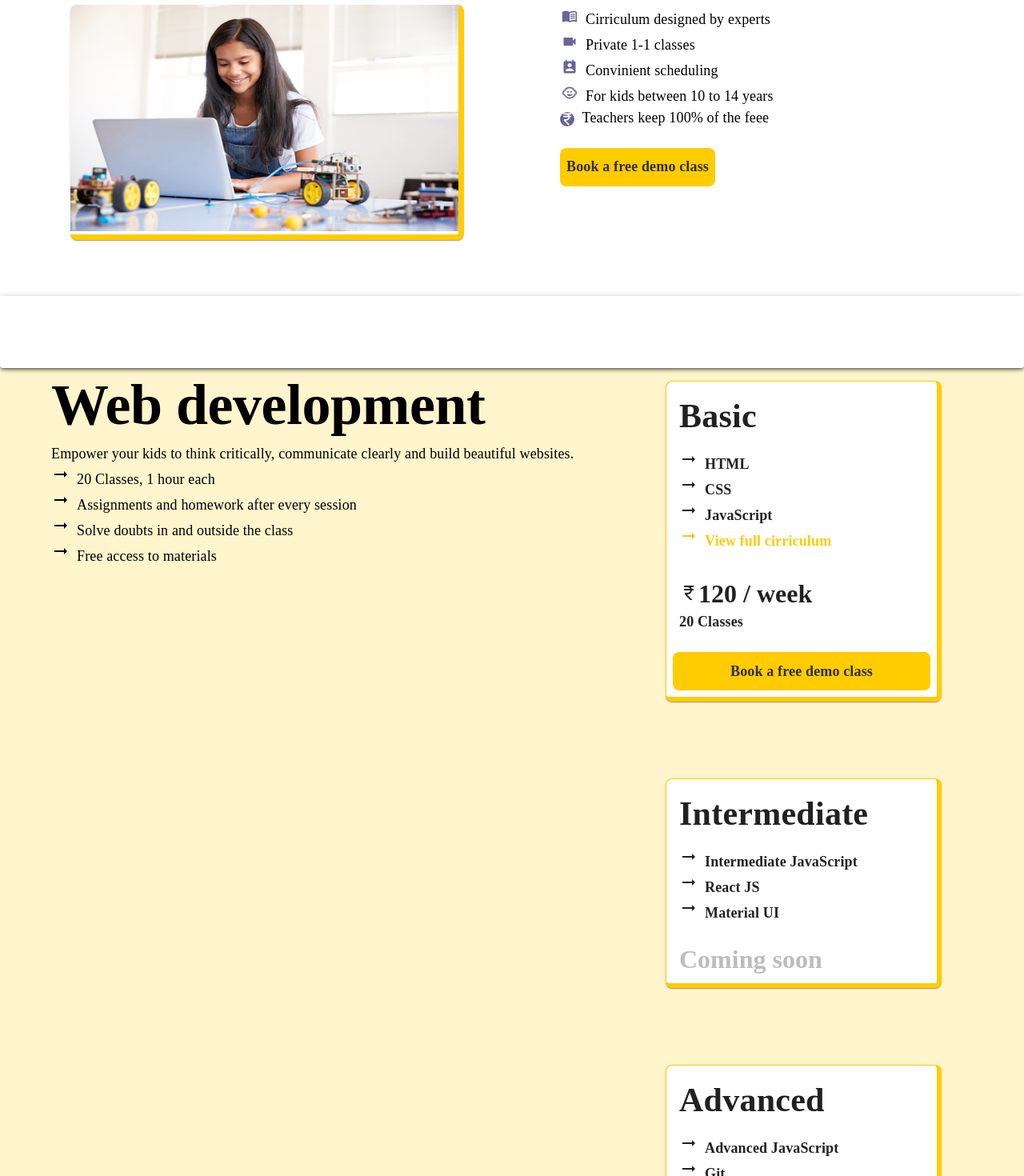
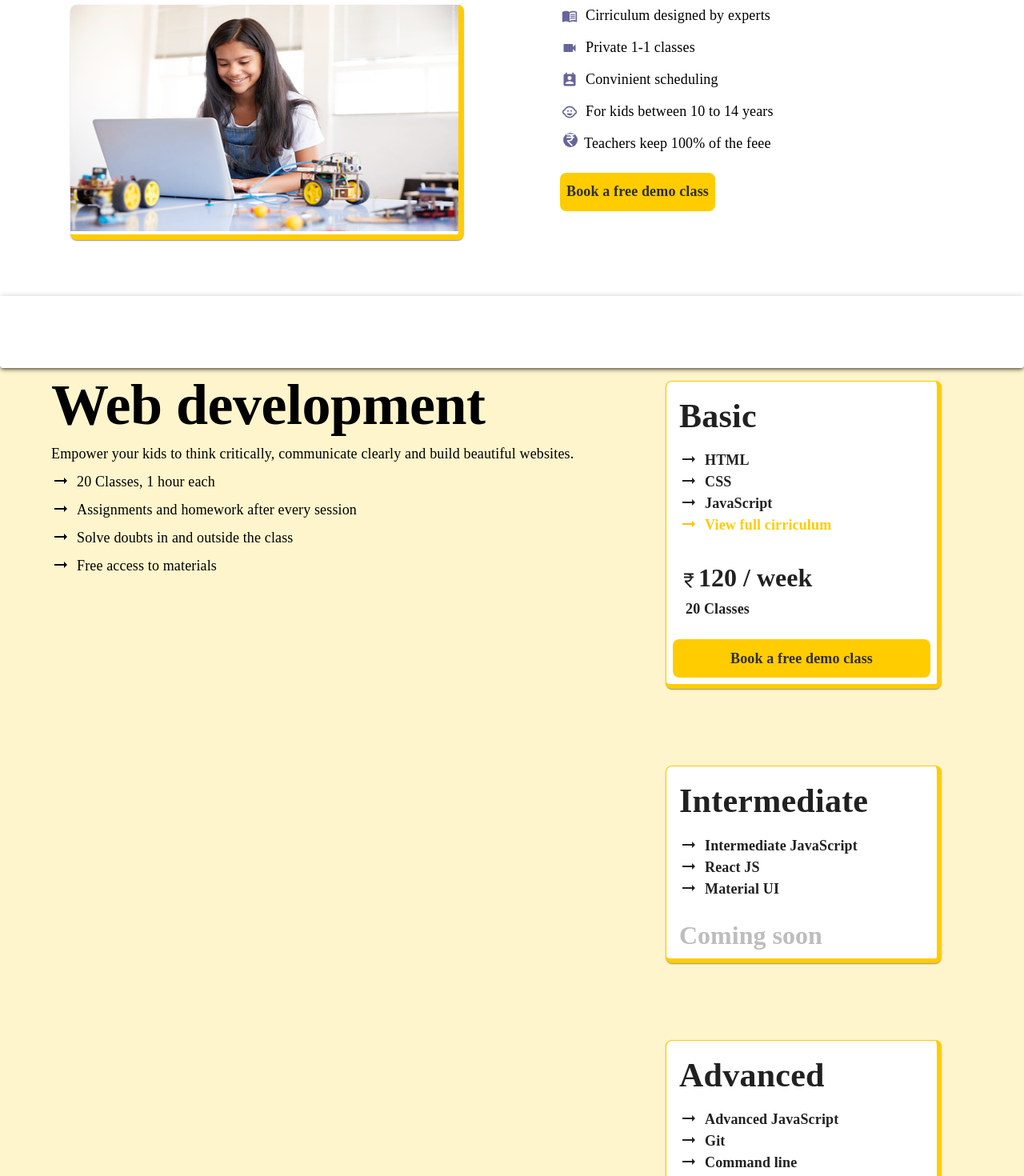
Before and after one commit to navgurukul/playcub-fe, a Next.js app: page /home in a window 1280 px wide. Shown: the part 340-1810 px from the top of the page at 80% size. Built offline with nearby package versions, Linux system fonts and the light colour scheme.

Commit message:
Created home page ui

```diff
--- a/pages/home/ClassesCard.js
+++ b/pages/home/ClassesCard.js
@@ -7,16 +7,17 @@ import {
     CardContent,
     CardActions,
     Grid,
+    Box,
   } from "@mui/material";
 import ArrowRightAltIcon from '@mui/icons-material/ArrowRightAlt';
 import CurrencyRupeeIcon from '@mui/icons-material/CurrencyRupee';
 import Footer from "../../comp/Footer";
-// import {Parallax, ParallaxLayer} from "@react-spring/parallax";
+
 
 const ClassesCard =()=>{
     return(
         <>
-        <Container maxWidth="100%"sx={{mt:10,mb:10, background: "#FFF5CC",align:"right"}}>
+        <Container maxWidth="100px"sx={{mt:10,mb:6, background: "#FFF5CC",align:"right"}}>
             <Container maxWidth="lg">
             <Grid container  >
                 <Grid item xs={12} sm={6} md={8} spacing={12}>
@@ -26,22 +27,30 @@ const ClassesCard =()=>{
                     <Typography variant="body1">
                         Empower your kids to think critically, communicate clearly and build beautiful websites.
                     </Typography>
+                    <Box sx={{display:"flex",mt:1}}>
+                        <ArrowRightAltIcon sx={{mr:1}} />
                         <Typography variant="body1">
-                        <ArrowRightAltIcon sx={{mr:1}} />
                             20 Classes, 1 hour each
                         </Typography>
+                    </Box>
+                    <Box sx={{display:"flex",mt:1}}>
+                        <ArrowRightAltIcon sx={{mr:1}} />
                         <Typography variant="body1">
-                        <ArrowRightAltIcon sx={{mr:1}} />
                             Assignments and homework after every session
                         </Typography>
+                    </Box>
+                    <Box sx={{display:"flex",mt:1}}>
+                        <ArrowRightAltIcon  sx={{mr:1}} />
                         <Typography variant="body1">
-                        <ArrowRightAltIcon  sx={{mr:1}} />
                             Solve doubts in and outside the class
                         </Typography>
+                    </Box>
+                    <Box sx={{display:"flex",mt:1}}>
+                        <ArrowRightAltIcon sx={{mr:1}} />
                         <Typography variant="body1">
-                        <ArrowRightAltIcon sx={{mr:1}} />
                             Free access to materials
                         </Typography>
+                    </Box>
                 </Grid>
                 <Grid item xs={12} sm={6} md={4}  align="left" >
                     <Card  sx={{ borderColor: "#FFCC00 !important", maxWidth: 345 ,border:1, borderBottom: 6, borderRight: 6 ,mt:12,mb:10}}
@@ -52,29 +61,43 @@ const ClassesCard =()=>{
                             <Typography gutterBottom variant="h4" component="div">
                                 Basic
                             </Typography>
+                            <Box sx={{display:"flex"}}>
+                                <ArrowRightAltIcon sx={{mr:1}}/>
                                 <Typography variant="subtitle1">
-                                <ArrowRightAltIcon sx={{mr:1}}/>
                                     HTML
                                 </Typography>
+                            </Box>
+                            <Box sx={{display:"flex"}}>
+                                <ArrowRightAltIcon sx={{mr:1}} />
                                 <Typography variant="subtitle1">
-                                <ArrowRightAltIcon sx={{mr:1}} />
                                     CSS
                                 </Typography>
+                            </Box>
+                            <Box sx={{display:"flex"}}>
+                                <ArrowRightAltIcon sx={{mr:1}}/>
                                 <Typography variant="subtitle1">
-                                <ArrowRightAltIcon sx={{mr:1}}/>
                                     JavaScript
                                 </Typography>
+                            </Box>
+                            <Box sx={{display:"flex"}}>
+                                <ArrowRightAltIcon color="warning" sx={{mr:1}} />
                                 <Typography  variant="subtitle1"  color="#FFCC00" sx={{mb:4}}>
-                                <ArrowRightAltIcon color="warning" sx={{mr:1}} />
                                     View full cirriculum
                                 </Typography>
+                            </Box>
+                            <Box sx={{display:"flex"}}>
+                                <CurrencyRupeeIcon  sx={{mt:0.1,height:45}}/>
                                 <Typography variant="subtitle0">
-                                <CurrencyRupeeIcon />
                                     120 / week
                                 </Typography>
-                            <Typography variant="subtitle1" >
+
+                            </Box>
+                            <Box>
+                                <Typography variant="subtitle1" sx={{ml:1}} >
                                     20 Classes
                                 </Typography>
+                            </Box>
+
 
                         </CardContent>
                         <CardActions >
@@ -89,18 +112,24 @@ const ClassesCard =()=>{
                             <Typography gutterBottom variant="h4" component="div">
                                 Intermediate
                             </Typography>
+                            <Box sx={{display:"flex"}}>
+                                <ArrowRightAltIcon sx={{mr:1}}/>
                                 <Typography variant="subtitle1">
-                                <ArrowRightAltIcon sx={{mr:1}}/>
                                     Intermediate JavaScript
                                 </Typography>
+                            </Box>
+                            <Box sx={{display:"flex"}}>
+                                <ArrowRightAltIcon sx={{mr:1}} />
                                 <Typography variant="subtitle1">
-                                <ArrowRightAltIcon sx={{mr:1}} />
                                     React JS
                                 </Typography>
+                            </Box>
+                            <Box sx={{display:"flex"}}>
+                                <ArrowRightAltIcon sx={{mr:1}}/>
                                 <Typography variant="subtitle1">
-                                <ArrowRightAltIcon sx={{mr:1}}/>
                                     Material UI
                                 </Typography>
+                            </Box>
 
                         </CardContent>
                         <CardActions >
@@ -117,18 +146,24 @@ const ClassesCard =()=>{
                             <Typography gutterBottom variant="h4" component="div">
                                 Advanced
                             </Typography>
+                            <Box sx={{display:"flex"}}>
+                                <ArrowRightAltIcon sx={{mr:1}}/>
                                 <Typography variant="subtitle1">
-                                <ArrowRightAltIcon sx={{mr:1}}/>
                                     Advanced JavaScript
                                 </Typography>
+                            </Box>
+                            <Box sx={{display:"flex"}}>
+                                <ArrowRightAltIcon sx={{mr:1}} />
                                 <Typography variant="subtitle1">
-                                <ArrowRightAltIcon sx={{mr:1}} />
                                     Git
                                 </Typography>
+                            </Box>
+                            <Box sx={{display:"flex"}}>
+                                <ArrowRightAltIcon sx={{mr:1}}/>
                                 <Typography variant="subtitle1">
-                                <ArrowRightAltIcon sx={{mr:1}}/>
                                     Command line
                                 </Typography>
+                            </Box>
                         </CardContent>
                         <CardActions >
                             <Typography sx={{ml:1}} color="#BDBDBD" variant="subtitle0">
--- a/pages/home/index.js
+++ b/pages/home/index.js
@@ -48,34 +48,43 @@ const HomePage = ()=>{
                         </Grid>
 
                         <Grid item xs={12} sm={6} md={6} align="left">
+                            <Box sx={{display:"flex"}}>
+                                <MenuBookIcon sx={{pt:0.5,mr:1,mb:2, color:"#666699"}}/>
                                 <Typography variant="body1">
-                                <MenuBookIcon sx={{pt:0.5,mr:1,color:"#666699"}}/>
                                     Cirriculum designed by experts
                                 </Typography>
+                            </Box>
+                            <Box sx={{display:"flex"}}>
+                                <VideocamIcon sx={{pt:0.5,mr:1,mb:2,color:"#666699"}}/>
                                 <Typography variant="body1">
-                                <VideocamIcon sx={{pt:0.5,mr:1,color:"#666699"}}/>
                                     Private 1-1 classes
                                 </Typography>
+                            </Box>
+                            <Box sx={{display:"flex"}}>
+                                <PermContactCalendarIcon sx={{pt:0.5,mr:1,mb:2,color:"#666699"}} />
                                 <Typography variant="body1">
-                                <PermContactCalendarIcon sx={{pt:0.5,mr:1,color:"#666699"}} />
                                     Convinient scheduling
                                 </Typography>
+                            </Box>
+                            <Box sx={{display:"flex"}}>
+                                <ChildCareIcon sx={{pt:0.5,mr:1, mb:2,color:"#666699"}} />
                                 <Typography variant="body1">
-                                <ChildCareIcon sx={{pt:0.5,mr:1,color:"#666699"}} />
                                     For kids between 10 to 14 years
                                 </Typography>
-                            <Typography variant="body1" sx={{mr:1}}>
-                            <IconButton sx={{p:0.2,mr:1.2, background:"#666699",color:"#fff",height:18 ,width:18}}>
+                            </Box>
+                            <Box sx={{display:"flex"}}>
+                                <IconButton sx={{p:0.2,mr:1, ml:0.5,mb:2, background:"#666699",color:"#fff",height:18 ,width:18}}>
                                     <CurrencyRupeeRoundedIcon
                                         variant="outlined"
                                         fontSize="small"
                                         />
                                 </IconButton>
+                                <Typography variant="body1" >
                                     Teachers keep 100% of the feee
+                                </Typography>
+                            </Box>
 
-                            </Typography>
-
-                            <Button sx={{background:'#FFCC00', color:"#2E2E2E" ,mt:3, p:"8px,16px"}} height="48px"  >
+                            <Button sx={{background:'#FFCC00', color:"#2E2E2E" ,mt:2, p:"8px,16px"}} height="48px"  >
                                 Book a free demo class
                             </Button>
 
@@ -98,6 +107,7 @@ const HomePage = ()=>{
                     width: 650,
                     maxWidth: '100%',
                     mb:18,
+                    display:"inline-block"
                 }}
                 >
                 <TextField fullWidth label="Enter your email"
--- a/theme/theme.js
+++ b/theme/theme.js
@@ -132,6 +132,7 @@ theme = createTheme(theme, {
       },
       lineHeight: "27px",
     },
+
     button: {
       fontSize: "18px",
       fontFamily: "Nunito Sans",
```
Lines whose indentation alone changed are shown as unchanged.
